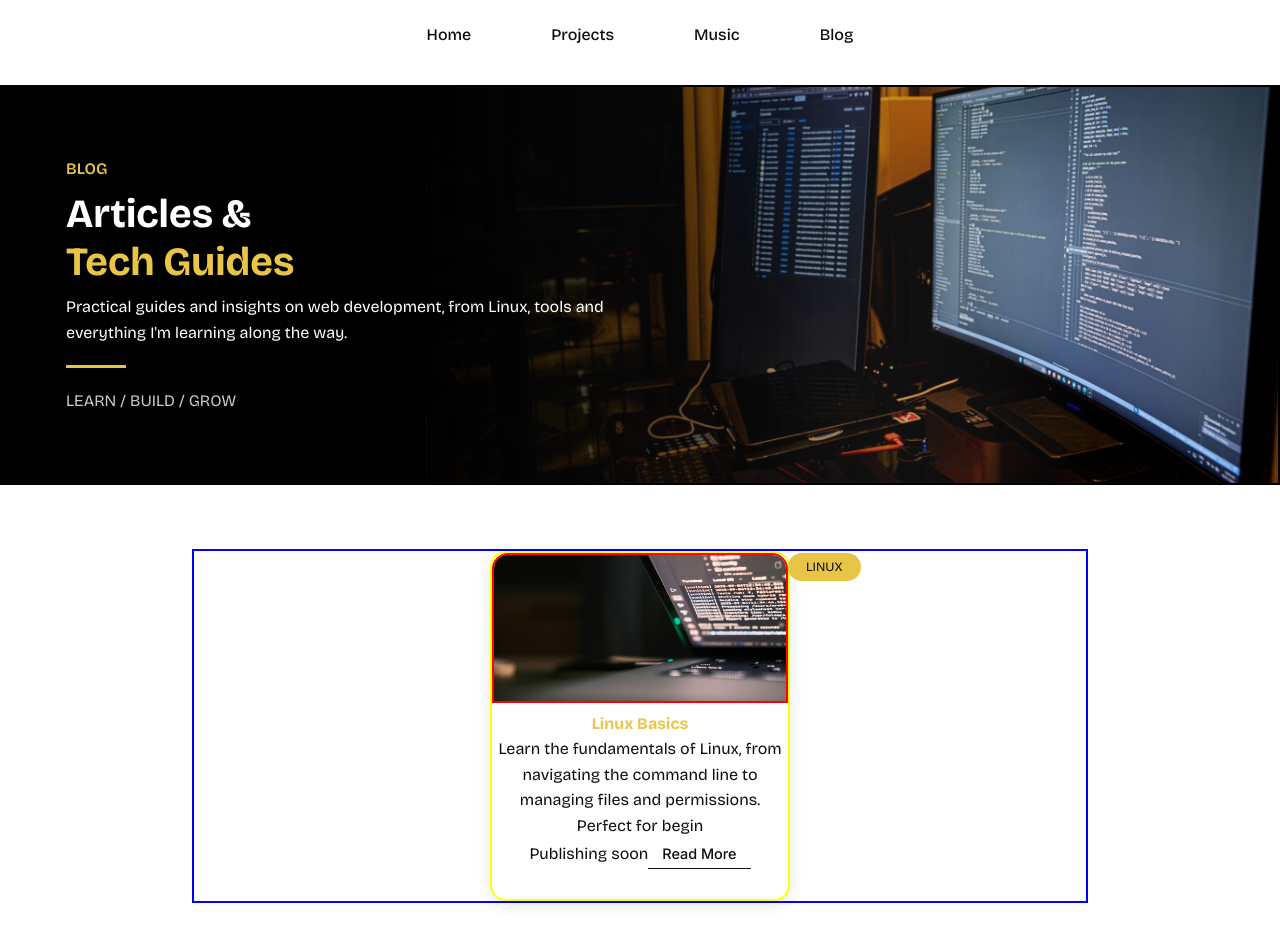
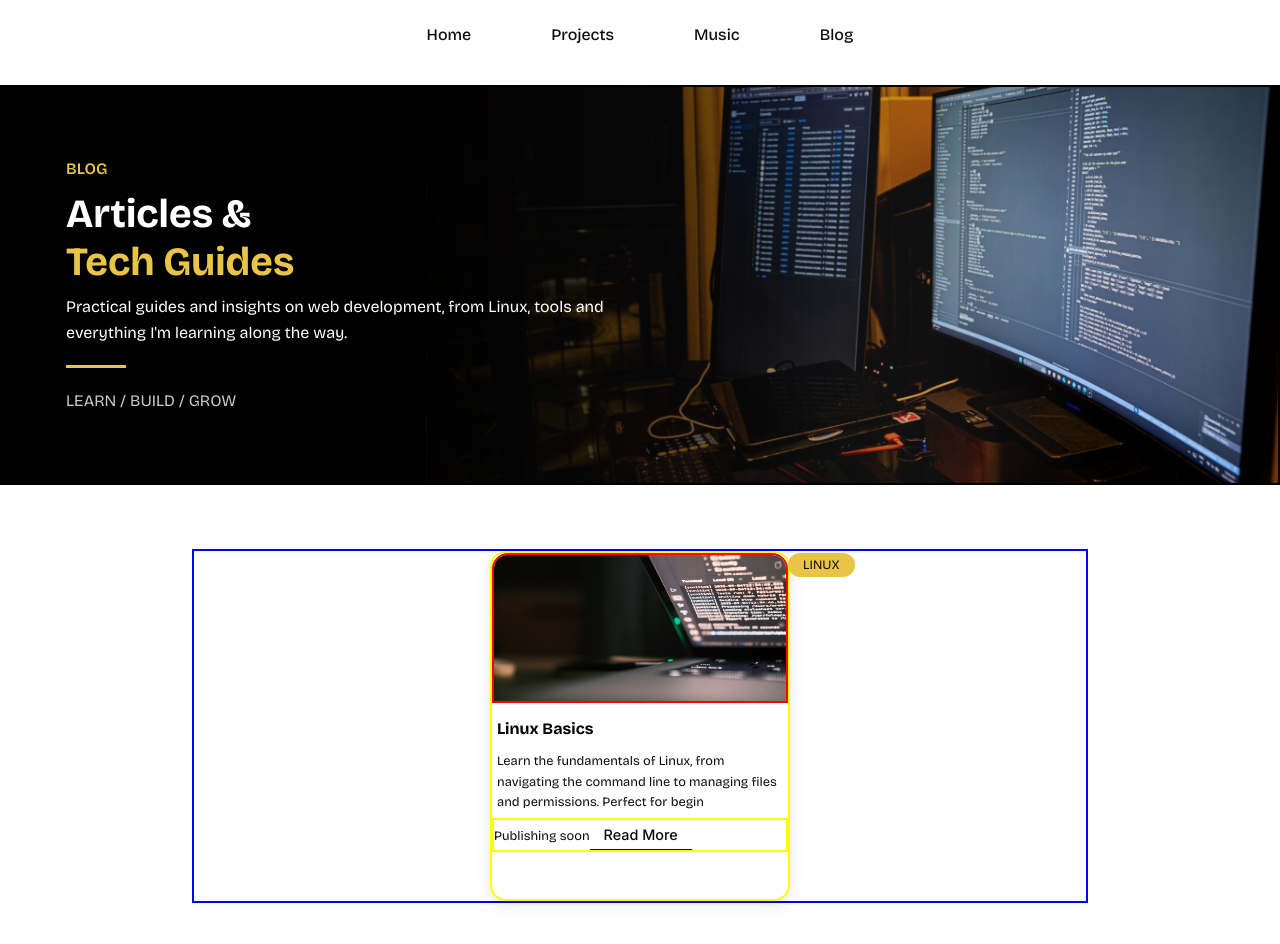
Before and after one commit to Lebo-Madikane/lebo-madikane, a Next.js app: page /blog in a window 1280 px wide. Shown: the top 944 px of the page. Built offline with nearby package versions, Linux system fonts and the light colour scheme.

Commit message:
design blogCard UI

```diff
--- a/src/app/blog/blogClient.js
+++ b/src/app/blog/blogClient.js
@@ -52,9 +52,9 @@ export default function BlogClient() {
                                 <Card className={styles.blogCard}>
                                     <Image className={styles.blogCardImage} src={blogCard.image} alt="Linux Card Image" width={150} height={100} priority={true} />
                                     <span className={styles.blogCardName}>{blogCard.name}</span>
-                                    <h4>{blogCard.heading}</h4>
-                                    <p>{blogCard.paragraph}</p>
-                                    <div>
+                                    <h4 className={styles.heading}>{blogCard.heading}</h4>
+                                    <p className={styles.paragraph}>{blogCard.paragraph}</p>
+                                    <div className={styles.cardCta}>
                                         <span>{blogCard.date}</span>
                                         <Button variant='tertiary'>Read More</Button>
                                     </div>
--- a/src/app/blog/blogClient.module.scss
+++ b/src/app/blog/blogClient.module.scss
@@ -85,6 +85,7 @@
     width: 300px !important;
     min-height: 350px;
     position: relative;
+    text-align: left;
     border: 2px solid yellow !important;
 
     .blogCardImage {
@@ -97,11 +98,26 @@
 
     .blogCardName {
         font-size: 0.8rem;
-        padding: 4px 18px;
+        padding: 2px 15px;
         border-radius: 16px;
         background-color: var(--accent);
         position: absolute;
         left: 20;
         top: 20;
     }
+
+    .heading {
+        color: #000000;
+        margin: 5px;
+    }
+
+    .paragraph {
+        font-size: 0.8rem;
+        padding: 5px;
+    }
+
+    .cardCta {
+        font-size: 0.8rem;
+        border: 2px solid yellow;
+    }
 }
```
